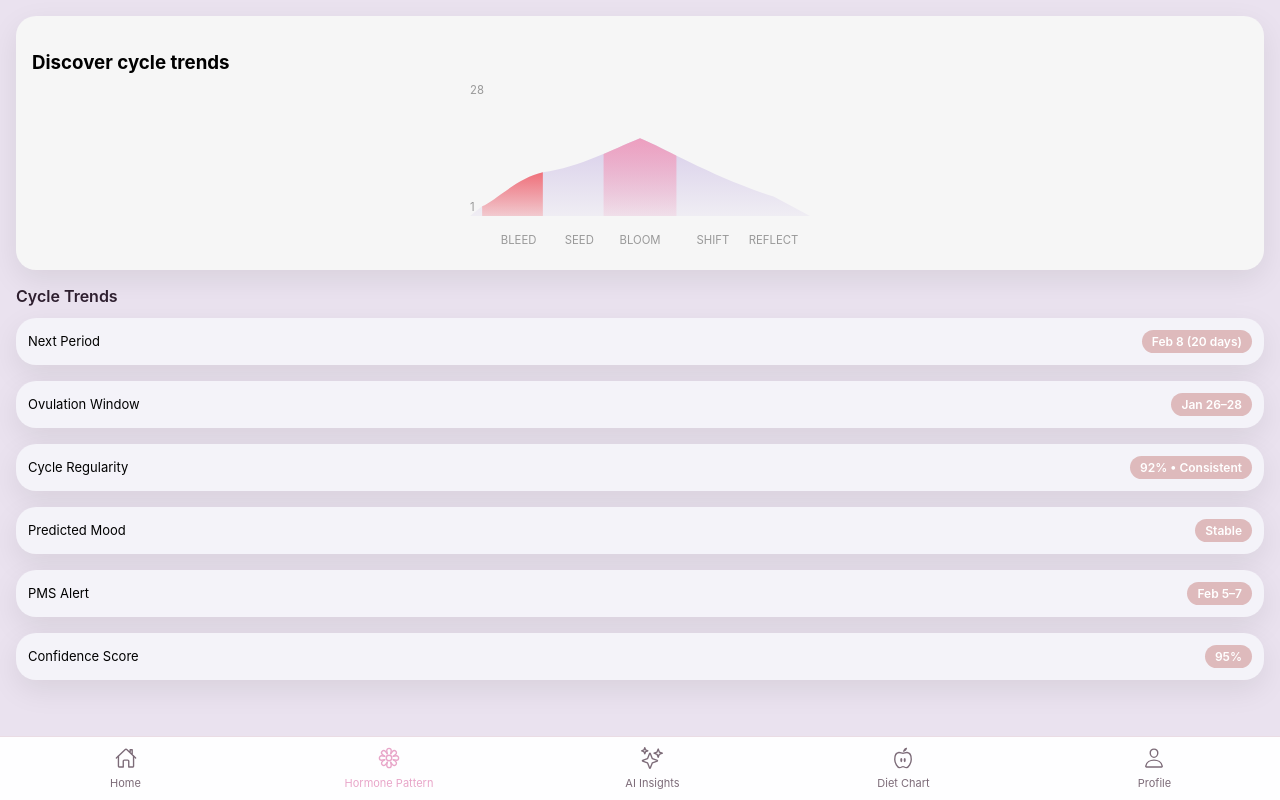
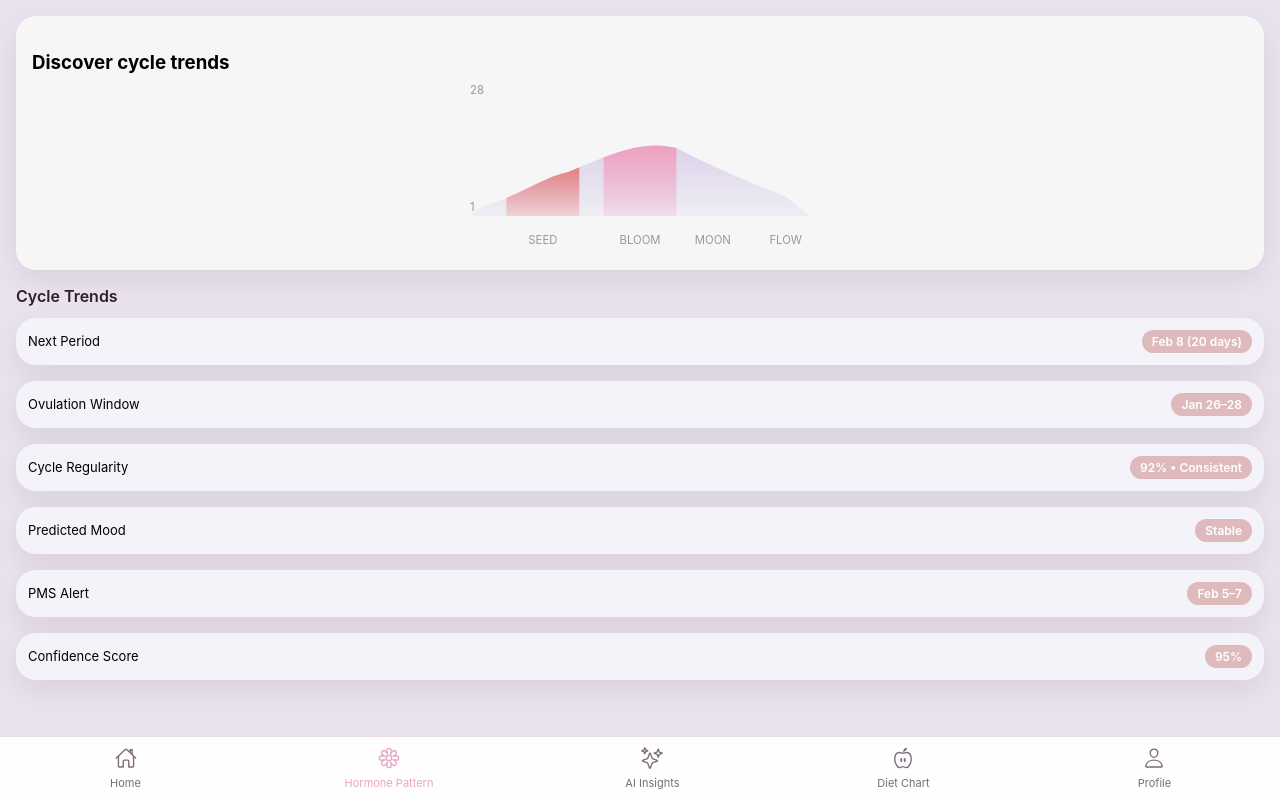
Before and after one commit to Aswin2207/Wellness-Proto, a React (Vite) app: page /fertility in a window 1280 px wide. Built offline with nearby package versions, Linux system fonts and the light colour scheme.

Commit message:
changes updated

```diff
--- a/src/screens/Fertility.jsx
+++ b/src/screens/Fertility.jsx
@@ -77,36 +77,31 @@ const valuePill = {
     textAlign: "right"
 };
 
-function CycleTrendChart({
-  cycleLength = 28
-}) {
+function CycleTrendChart({ cycleLength = 28 }) {
   const width = 300;
   const height = 120;
 
-  // Phase centers aligned with X labels
   const phases = {
-    bleed: 4,     // center of BLEED
-    seed: 9,
-    bloom: 14,    // center of BLOOM
-    shift: 20,
-    reflect: 25
+    seed: 6,
+    bloom: 14,
+    moon: 20,
+    flow: 26
   };
 
   const x = d => (d / cycleLength) * width;
   const y = d => height - (d / cycleLength) * height;
 
-  // One smooth curve with peaks centered on BLEED & BLOOM
   const areaPath = `
     M ${x(1)} ${y(2)}
-    C ${x(phases.bleed - 2)} ${y(3)},
-      ${x(phases.bleed)} ${y(8)},
-      ${x(phases.bleed + 2)} ${y(9)}
-    C ${x(phases.seed)} ${y(10)},
-      ${x(phases.bloom - 2)} ${y(14)},
-      ${x(phases.bloom)} ${y(16)}
-    C ${x(phases.bloom + 2)} ${y(14)},
-      ${x(phases.shift)} ${y(8)},
-      ${x(phases.reflect)} ${y(4)}
+    C ${x(phases.seed - 2)} ${y(4)},
+      ${x(phases.seed)} ${y(8)},
+      ${x(phases.seed + 2)} ${y(9)}
+    C ${x(phases.bloom - 3)} ${y(12)},
+      ${x(phases.bloom)} ${y(16)},
+      ${x(phases.bloom + 3)} ${y(14)}
+    C ${x(phases.moon)} ${y(10)},
+      ${x(phases.flow - 2)} ${y(6)},
+      ${x(phases.flow)} ${y(4)}
     L ${width} ${height}
     L 0 ${height}
     Z
@@ -117,28 +112,28 @@ function CycleTrendChart({
       <defs>
         {/* Neutral */}
         <linearGradient id="neutral" x1="0" y1="0" x2="0" y2="1">
-          <stop offset="0%" stopColor="#b39ddb" stopOpacity="0.45" />
+          <stop offset="0%" stopColor="#b39ddb" stopOpacity="0.4" />
           <stop offset="100%" stopColor="#b39ddb" stopOpacity="0.1" />
         </linearGradient>
 
-        {/* Bleed */}
-        <linearGradient id="bleed" x1="0" y1="0" x2="0" y2="1">
-          <stop offset="0%" stopColor="red" stopOpacity="0.75" />
-          <stop offset="100%" stopColor="red" stopOpacity="0.15" />
+        {/* SEED – red */}
+        <linearGradient id="seedRed" x1="0" y1="0" x2="0" y2="1">
+          <stop offset="0%" stopColor="#e53935" stopOpacity="0.75" />
+          <stop offset="100%" stopColor="#e53935" stopOpacity="0.15" />
         </linearGradient>
 
-        {/* Blossom */}
-        <linearGradient id="blossom" x1="0" y1="0" x2="0" y2="1">
+        {/* BLOOM – pink */}
+        <linearGradient id="bloomPink" x1="0" y1="0" x2="0" y2="1">
           <stop offset="0%" stopColor="#f48fb1" stopOpacity="0.75" />
           <stop offset="100%" stopColor="#f48fb1" stopOpacity="0.15" />
         </linearGradient>
 
-        {/* Clip BLEED */}
-        <clipPath id="bleedClip">
+        {/* Clip SEED */}
+        <clipPath id="seedClip">
           <rect
-            x={x(phases.bleed - 3)}
+            x={x(phases.seed - 3)}
             y="0"
-            width={x(6) - x(1)}
+            width={x(phases.seed + 3) - x(phases.seed - 3)}
             height={height}
           />
         </clipPath>
@@ -148,42 +143,41 @@ function CycleTrendChart({
           <rect
             x={x(phases.bloom - 3)}
             y="0"
-            width={x(17) - x(11)}
+            width={x(phases.bloom + 3) - x(phases.bloom - 3)}
             height={height}
           />
         </clipPath>
       </defs>
 
-      {/* Neutral base curve */}
+      {/* Base curve */}
       <path d={areaPath} fill="url(#neutral)" />
 
-      {/* Bleed rise (aligned over BLEED label) */}
+      {/* SEED – red rise */}
       <path
         d={areaPath}
-        fill="url(#bleed)"
-        clipPath="url(#bleedClip)"
+        fill="url(#seedRed)"
+        clipPath="url(#seedClip)"
       />
 
-      {/* Blossom rise (aligned over BLOOM label) */}
+      {/* BLOOM – pink rise */}
       <path
         d={areaPath}
-        fill="url(#blossom)"
+        fill="url(#bloomPink)"
         clipPath="url(#bloomClip)"
       />
 
-      {/* Y-axis (days) */}
+      {/* Y-axis */}
       <g fontSize="10" fill="#999">
         <text x="0" y="12">{cycleLength}</text>
         <text x="0" y={height - 4}>1</text>
       </g>
 
-      {/* X-axis labels */}
+      {/* X-axis */}
       <g fontSize="10" fill="#999">
-        <text x={x(phases.bleed)} y="145" textAnchor="middle">BLEED</text>
         <text x={x(phases.seed)} y="145" textAnchor="middle">SEED</text>
         <text x={x(phases.bloom)} y="145" textAnchor="middle">BLOOM</text>
-        <text x={x(phases.shift)} y="145" textAnchor="middle">SHIFT</text>
-        <text x={x(phases.reflect)} y="145" textAnchor="middle">REFLECT</text>
+        <text x={x(phases.moon)} y="145" textAnchor="middle">MOON</text>
+        <text x={x(phases.flow)} y="145" textAnchor="middle">FLOW</text>
       </g>
     </svg>
   );
--- a/src/screens/Home.jsx
+++ b/src/screens/Home.jsx
@@ -166,10 +166,13 @@ function Metric({ label, value }) {
 }
 
 function getFiveDaysForMonth(year, month) {
+  const startDay = 8;
+
   return Array.from({ length: 5 }, (_, i) =>
-    new Date(year, month, i + 1)
+    new Date(year, month, startDay + i)
   );
 }
+
 
 
 
```
